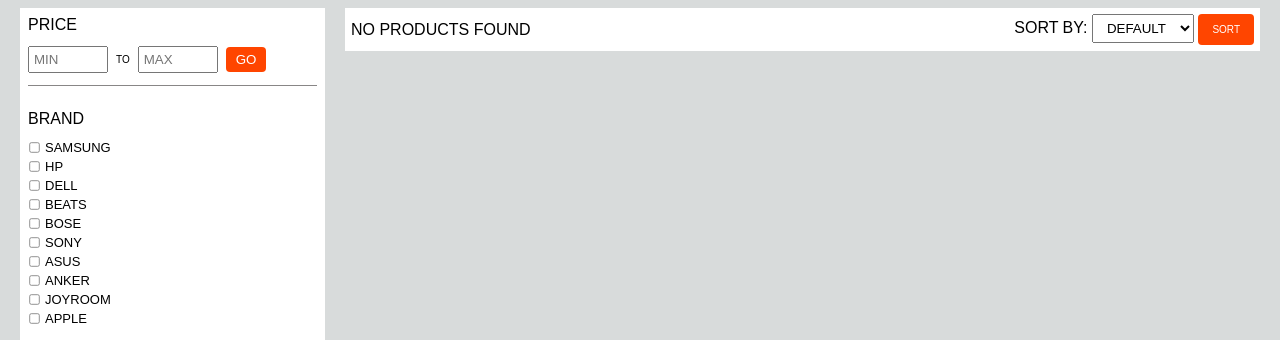
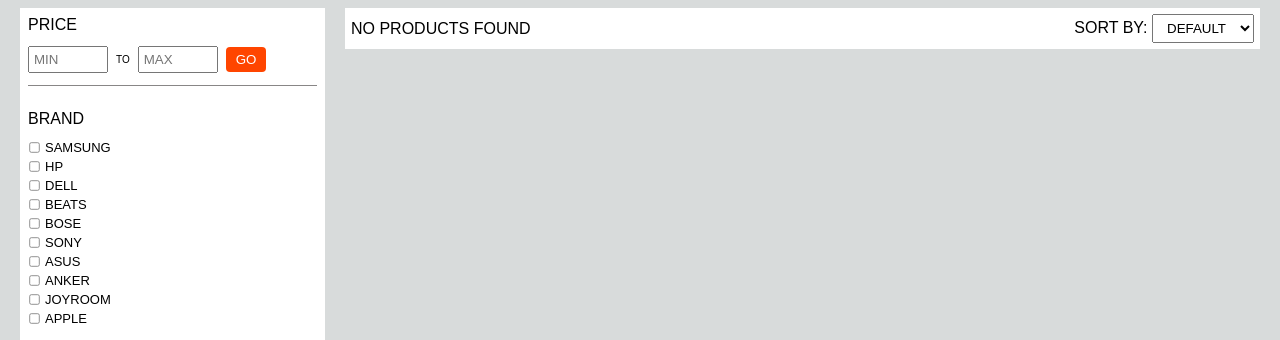
Before and after one commit to imtiazpy/Qtec-ecom-test, a Django app: page / in a window 1280 px wide. Shown: the part 164-504 px from the top of the page. Run offline with Django 4.2, Linux system fonts and the light colour scheme; data comes from the database, SQL or seed files in the repository; data that the repository does not hold is empty; parts of the project's set-up code (start-up, migrations or seed data) failed here and were passed over.

Commit message:
removed sort button

```diff
--- a/products/templates/products/product_list.html
+++ b/products/templates/products/product_list.html
@@ -49,7 +49,6 @@
                 <option value="name" {% if selected_sort == 'name' %}selected{% endif %}>Name</option>
                 <option value="price" {% if selected_sort == 'price' %}selected{% endif %}>Price</option>
               </select>
-              <button class="btn primary" type="submit">Sort</button>
             </form>
           </div>
 
```
